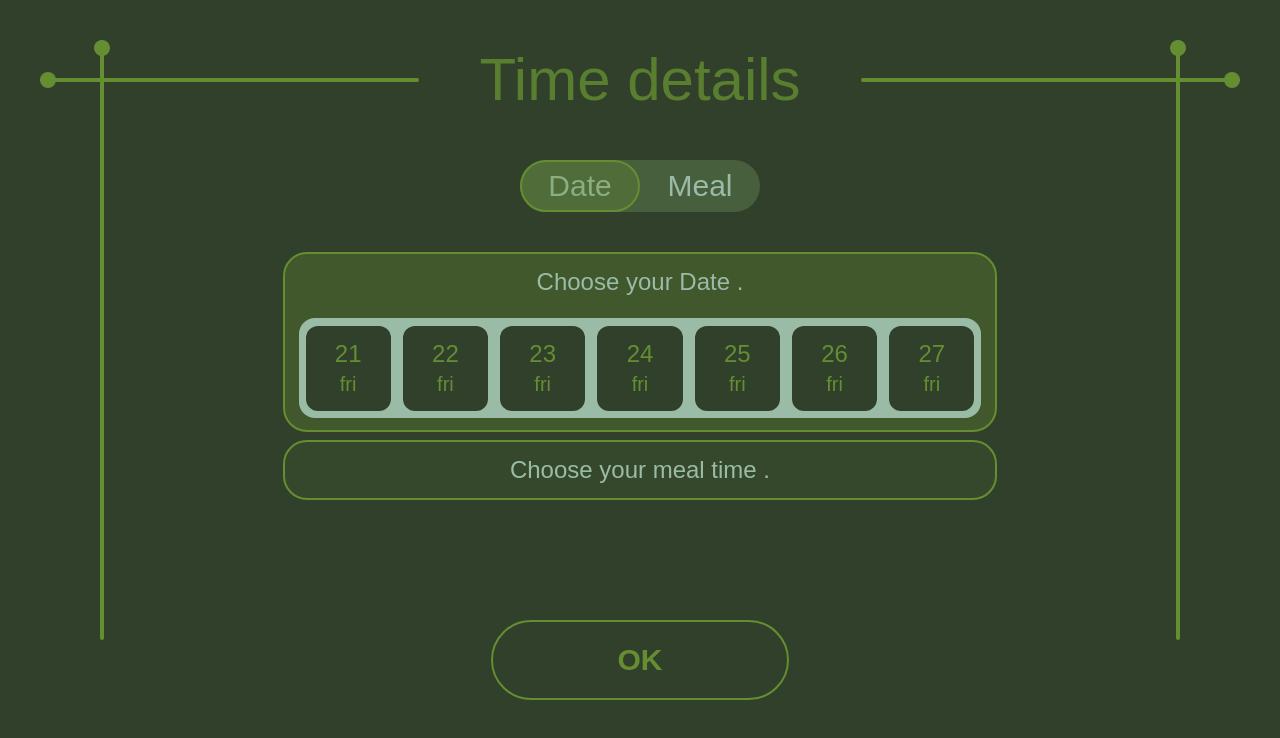
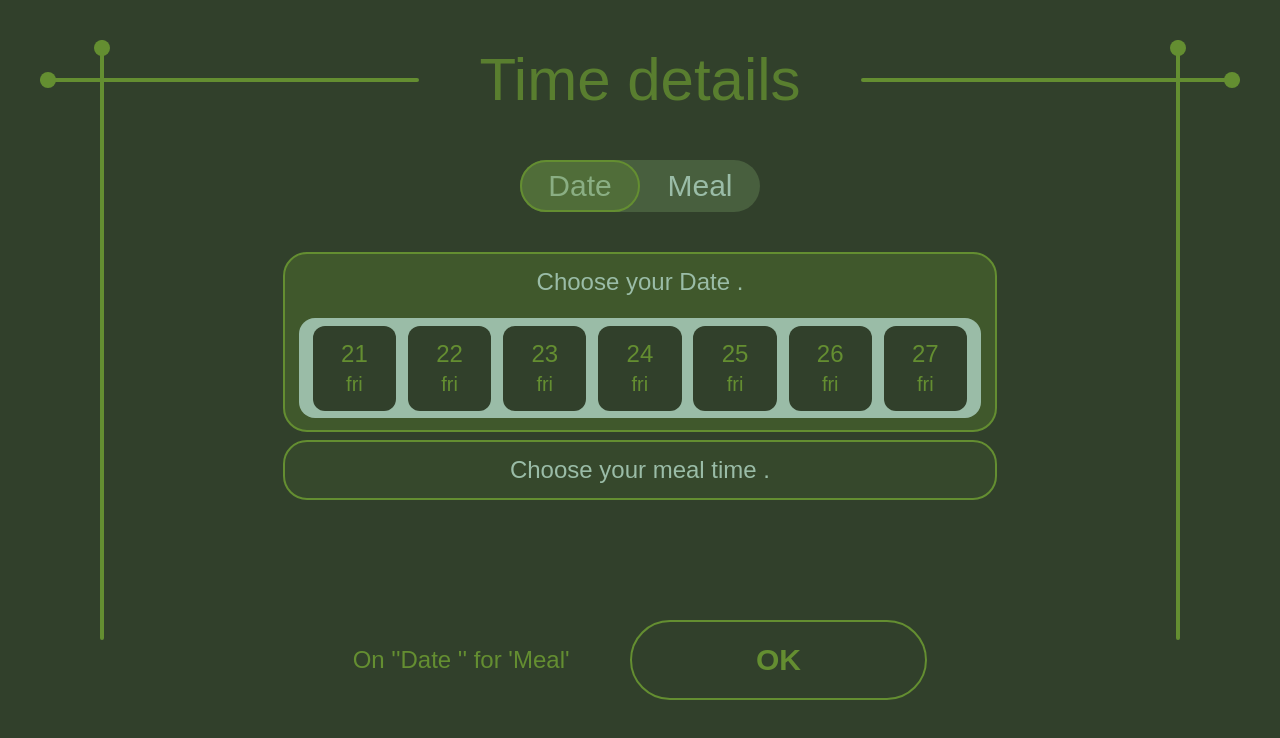
Before and after one commit to Pouyahlvt/Cafe-Reservation, a Next.js app: page /reservation/time in a window 1280 px wide. Shown: the top 738 px of the page. Built offline with nearby package versions, Linux system fonts and the light colour scheme.

Commit message:
save progress of time section need more ui and DataBase :(

```diff
--- a/src/app/reservation/time/page.tsx
+++ b/src/app/reservation/time/page.tsx
@@ -3,22 +3,36 @@
 import Form_template from "@/src/components/ui/form/formTemplate";
 import Time_table from "@/src/components/ui/form/timeTable";
 import HoverButton from "@/src/components/ui/button";
+import { useState } from "react";
 
 const Time_page = () => {
+  const [date, setDate] = useState(0);
+  const [meal, setMeal] = useState("");
   return (
     <div className="bg-dark-spruce">
       <Form_template text="Time details">
         <div className="w-full h-full">
-          {<Time_table />}
           {
-            <HoverButton
-              text="OK "
-              BclassName="z-30 mt-20 border-2 border text-forest-moss w-[30%] h-20 rounded-full mx-auto"
-              TclassName="button-text-email text-3xl text-forest-moss font-bold "
-              scaleNum={25}
-              bgClass="bg-sega-green"
+            <Time_table
+              meal={meal}
+              date={date}
+              setDate={setDate}
+              setMeal={setMeal}
             />
           }
+          <div className="flex w-full justify-center items-center">
+            <p className="mt-20 text-2xl mr-15 text-forest-moss">{`On ${date > 0 ? date + " 'fri' " : "''Date ''"} for ${meal.length > 1 ? meal : "'Meal'"} `}</p>
+
+            {
+              <HoverButton
+                text="OK "
+                BclassName="z-30 mt-20 border-2 border text-forest-moss w-[30%] h-20 rounded-full "
+                TclassName="button-text-email text-3xl text-forest-moss font-bold "
+                scaleNum={25}
+                bgClass="bg-sega-green"
+              />
+            }
+          </div>
         </div>
       </Form_template>
     </div>
--- a/src/components/ui/form/timeTable.tsx
+++ b/src/components/ui/form/timeTable.tsx
@@ -2,10 +2,15 @@
 
 import { useState } from "react";
 
-const Time_table = () => {
+interface Props {
+  date: number;
+  setDate: React.Dispatch<React.SetStateAction<number>>;
+  meal: string;
+  setMeal: React.Dispatch<React.SetStateAction<string>>;
+}
+
+const Time_table = ({ date, setDate, meal, setMeal }: Props) => {
   const [mode, setMode] = useState("date");
-  const [date, setDate] = useState(0);
-  const [meal, setMeal] = useState("");
   return (
     <div className="w-[80%] h-[50%] mt-10 rounded-xl mx-auto">
       <div className="flex mx-auto w-fit  bg-sega-green/30 py-2 rounded-full">
@@ -33,25 +38,19 @@ const Time_table = () => {
         <h2 className="mt-3 text-2xl text-muted-teal text-center ">
           Choose your Date .
         </h2>
-        <div className="w-[96%] mx-auto h-25 mt-5 rounded-2xl bg-muted-teal flex gap-3 justify-center items-center ">
+        <div className="w-[96%] mx-auto h-25 mt-5 rounded-2xl bg-muted-teal flex items-center px-2  ">
           {[21, 22, 23, 24, 25, 26, 27].map((day, i) => (
             <div
               onClick={() => setDate(day)}
               key={`date-${i}`}
-              className={`w-1/8 h-[85%] bg-dark-spruce rounded-xl flex justify-center items-center cursor-pointer
-              hover:bg-dark-spruce/80 transition-all duration-500 ease-in-out ${date === day ? "w-[95%]  " : date > 0 ? "opacity-0 w-0 overflow-hidden absolute -z-50" : ""}`}>
-              <div className="text-2xl text-forest-moss select-none">
+              className={`w-1/8 h-[85%] bg-dark-spruce rounded-xl flex justify-center items-center cursor-pointer mx-auto
+               transition-all duration-300 ease-in-out ${date === day ? "bg-sega-green text-dark-spruce" : " text-forest-moss hover:bg-dark-spruce/80"}`}>
+              <div className="text-2xl  select-none">
                 {day}
                 <p className="text-xl text-center ">fri</p>
               </div>
             </div>
           ))}
-          <button
-            onClick={() => setDate(0)}
-            className={`absolute z-30 w-20 h-20  flex items-center justify-center text-4xl text-forest-moss cursor-pointer
-            ${date > 0 ? "translate-x-80" : "opacity-0 translate-x-100"} transition-all duration-500 ease-in-out hover:scale-120`}>
-            ←
-          </button>
         </div>
       </div>
       <div
@@ -65,8 +64,9 @@ const Time_table = () => {
             <button
               onClick={() => setMeal(FoodMeal)}
               key={`meal-${i}`}
-              className={` h-8/10 text-2xl text-dark-spruce font-semibold flex  items-center justify-center rounded-full cursor-pointer
-              transition-all duration-500 ease-out  hover:bg-muted-teal ${meal === FoodMeal ? "w-9/10 bg-muted-teal" : meal.length > 2 ? "-z-50 absolute opacity-0" : "border-2 w-[25%] bg-muted-teal/50"}`}>
+              className={` h-7/10 text-2xl  font-semibold flex  items-center justify-center rounded-full cursor-pointer
+              transition-all duration-300 ease-out w-1/4 text-dark-spruce
+              ${meal === FoodMeal ? "bg-dark-spruce/70 text-muted-teal shadow-2xl/50 -translate-y-2" : "hover:bg-muted-teal  bg-muted-teal/70"}`}>
               {FoodMeal}
             </button>
           ))}
```
